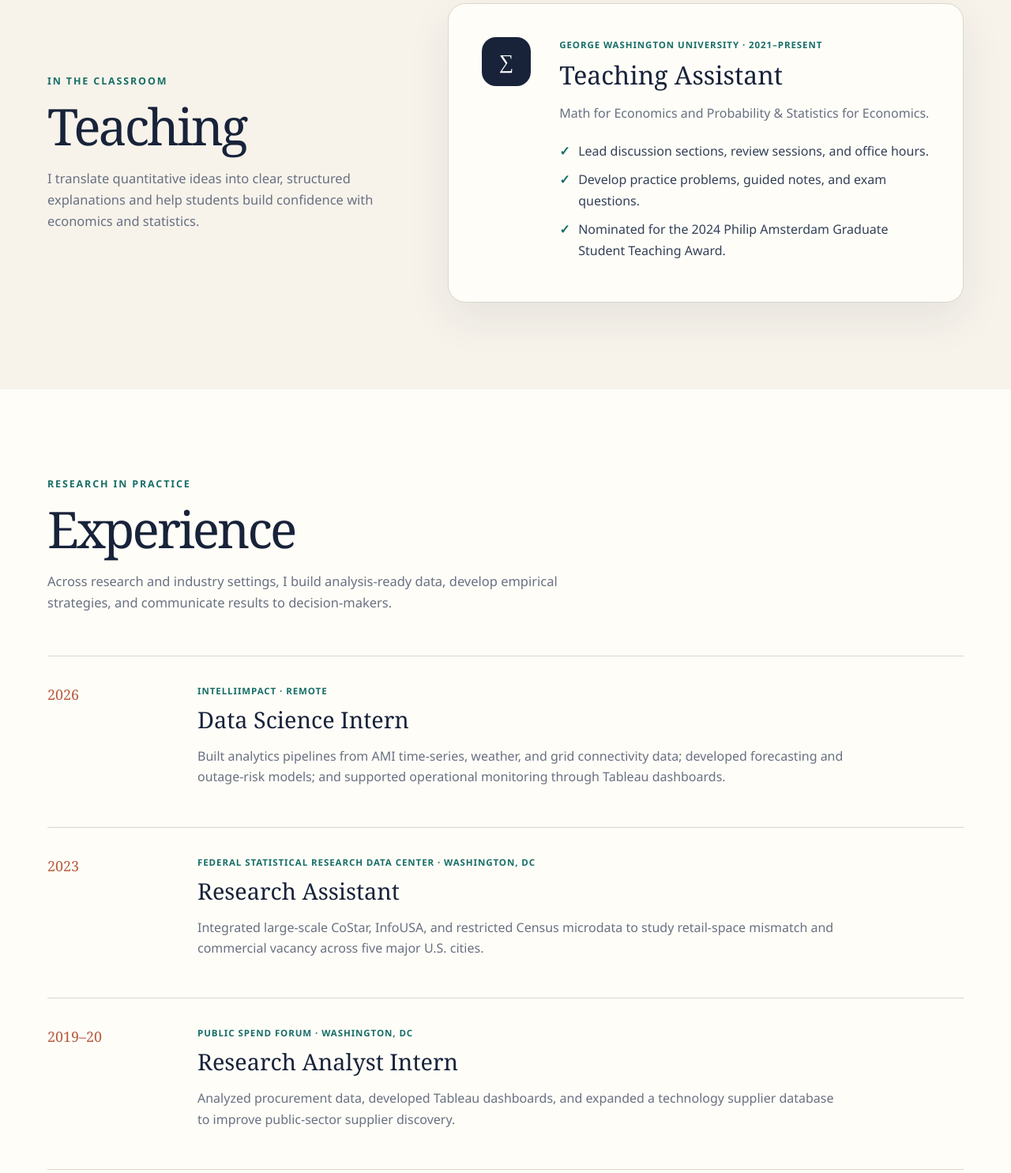
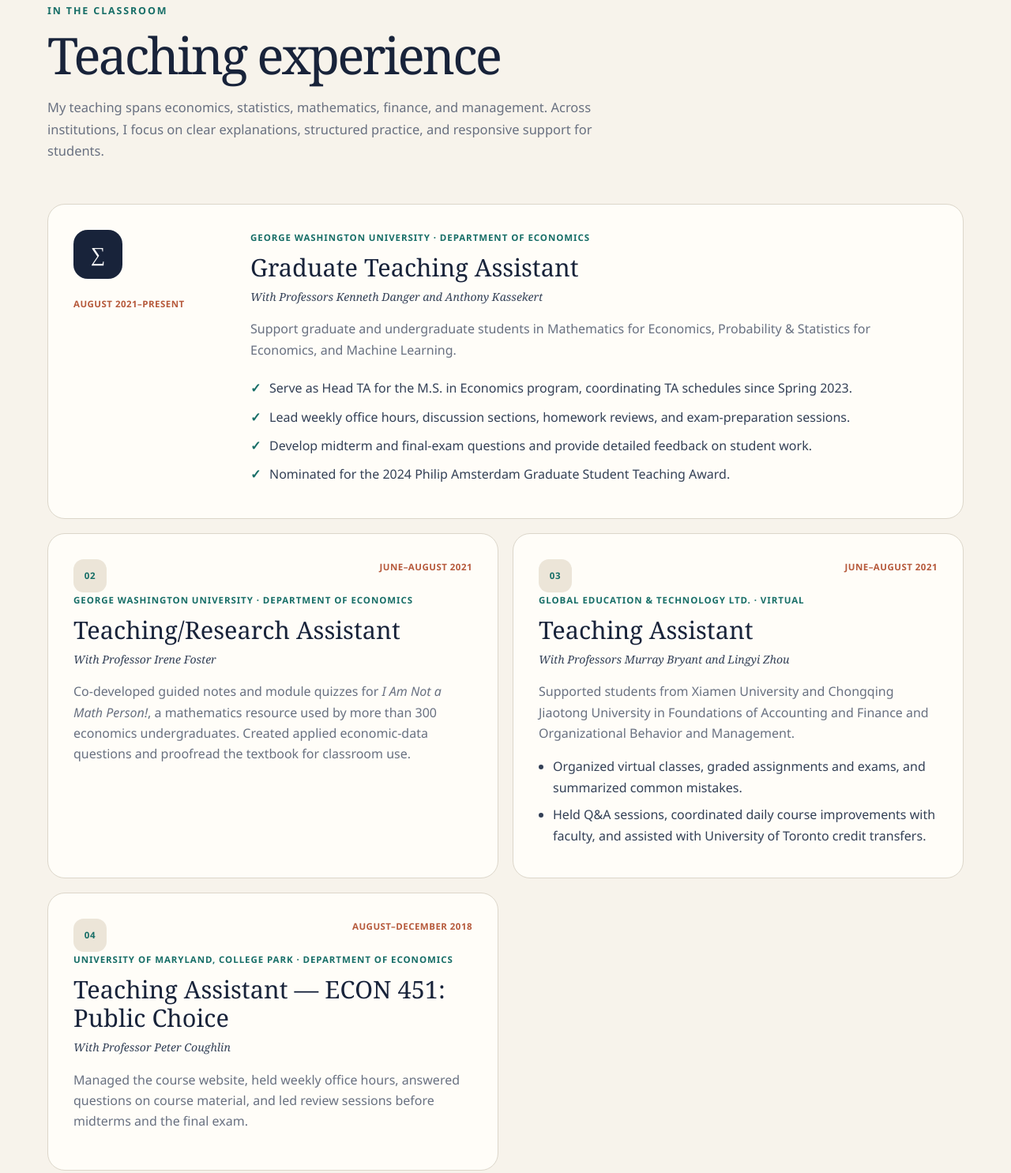
Before and after one commit to DonghaoWu-yes/DonghaoWu-yes.github.io, a plain HTML site: page index.html in a window 1280 px wide. Shown: the part 2331-3816 px from the top of the page at 79% size. Drawn offline with Linux system fonts and the light colour scheme.

Commit message:
Expand teaching experience

```diff
--- a/index.html
+++ b/index.html
@@ -139,24 +139,75 @@
     </section>
 
     <section class="section section-tinted" id="teaching" aria-labelledby="teaching-title">
-      <div class="section-shell teaching-layout">
+      <div class="section-shell">
         <div class="section-heading reveal">
           <p class="eyebrow">In the classroom</p>
-          <h2 id="teaching-title">Teaching</h2>
-          <p>I translate quantitative ideas into clear, structured explanations and help students build confidence with economics and statistics.</p>
+          <h2 id="teaching-title">Teaching experience</h2>
+          <p>My teaching spans economics, statistics, mathematics, finance, and management. Across institutions, I focus on clear explanations, structured practice, and responsive support for students.</p>
         </div>
-        <div class="teaching-card reveal">
-          <div class="teaching-icon" aria-hidden="true">∑</div>
-          <div>
-            <p class="role-meta">George Washington University · 2021–Present</p>
-            <h3>Teaching Assistant</h3>
-            <p>Math for Economics and Probability &amp; Statistics for Economics.</p>
-            <ul class="check-list">
-              <li>Lead discussion sections, review sessions, and office hours.</li>
-              <li>Develop practice problems, guided notes, and exam questions.</li>
-              <li>Nominated for the 2024 Philip Amsterdam Graduate Student Teaching Award.</li>
-            </ul>
-          </div>
+
+        <div class="teaching-list">
+          <article class="teaching-entry teaching-entry-featured reveal">
+            <div class="teaching-entry-header">
+              <div class="teaching-icon" aria-hidden="true">∑</div>
+              <p class="teaching-date">August 2021–Present</p>
+            </div>
+            <div class="teaching-entry-body">
+              <p class="role-meta">George Washington University · Department of Economics</p>
+              <h3>Graduate Teaching Assistant</h3>
+              <p class="teaching-with">With Professors Kenneth Danger and Anthony Kassekert</p>
+              <p>Support graduate and undergraduate students in Mathematics for Economics, Probability &amp; Statistics for Economics, and Machine Learning.</p>
+              <ul class="check-list">
+                <li>Serve as Head TA for the M.S. in Economics program, coordinating TA schedules since Spring 2023.</li>
+                <li>Lead weekly office hours, discussion sections, homework reviews, and exam-preparation sessions.</li>
+                <li>Develop midterm and final-exam questions and provide detailed feedback on student work.</li>
+                <li>Nominated for the 2024 Philip Amsterdam Graduate Student Teaching Award.</li>
+              </ul>
+            </div>
+          </article>
+
+          <article class="teaching-entry reveal">
+            <div class="teaching-entry-header">
+              <div class="teaching-index" aria-hidden="true">02</div>
+              <p class="teaching-date">June–August 2021</p>
+            </div>
+            <div class="teaching-entry-body">
+              <p class="role-meta">George Washington University · Department of Economics</p>
+              <h3>Teaching/Research Assistant</h3>
+              <p class="teaching-with">With Professor Irene Foster</p>
+              <p>Co-developed guided notes and module quizzes for <em>I Am Not a Math Person!</em>, a mathematics resource used by more than 300 economics undergraduates. Created applied economic-data questions and proofread the textbook for classroom use.</p>
+            </div>
+          </article>
+
+          <article class="teaching-entry reveal">
+            <div class="teaching-entry-header">
+              <div class="teaching-index" aria-hidden="true">03</div>
+              <p class="teaching-date">June–August 2021</p>
+            </div>
+            <div class="teaching-entry-body">
+              <p class="role-meta">Global Education &amp; Technology Ltd. · Virtual</p>
+              <h3>Teaching Assistant</h3>
+              <p class="teaching-with">With Professors Murray Bryant and Lingyi Zhou</p>
+              <p>Supported students from Xiamen University and Chongqing Jiaotong University in Foundations of Accounting and Finance and Organizational Behavior and Management.</p>
+              <ul class="compact-list">
+                <li>Organized virtual classes, graded assignments and exams, and summarized common mistakes.</li>
+                <li>Held Q&amp;A sessions, coordinated daily course improvements with faculty, and assisted with University of Toronto credit transfers.</li>
+              </ul>
+            </div>
+          </article>
+
+          <article class="teaching-entry reveal">
+            <div class="teaching-entry-header">
+              <div class="teaching-index" aria-hidden="true">04</div>
+              <p class="teaching-date">August–December 2018</p>
+            </div>
+            <div class="teaching-entry-body">
+              <p class="role-meta">University of Maryland, College Park · Department of Economics</p>
+              <h3>Teaching Assistant — ECON 451: Public Choice</h3>
+              <p class="teaching-with">With Professor Peter Coughlin</p>
+              <p>Managed the course website, held weekly office hours, answered questions on course material, and led review sessions before midterms and the final exam.</p>
+            </div>
+          </article>
         </div>
       </div>
     </section>
--- a/styles.css
+++ b/styles.css
@@ -297,7 +297,7 @@
 .paper-number { padding-top: 4px; color: var(--rust); font-size: .73rem; font-weight: 900; letter-spacing: .1em; }
 .paper-content { display: flex; flex-direction: column; }
 .paper-kicker, .role-meta { margin: 0 0 10px; color: var(--teal); font-size: .72rem; font-weight: 800; letter-spacing: .08em; text-transform: uppercase; }
-.paper-content h3, .timeline-body h3, .teaching-card h3, .degree h3, .skill-card h3 {
+.paper-content h3, .timeline-body h3, .teaching-entry h3, .degree h3, .skill-card h3 {
   margin: 0;
   font-family: var(--serif);
   font-weight: 500;
@@ -312,15 +312,30 @@
 details p { margin-bottom: 0; color: var(--muted); font-size: .86rem; }
 
 .section-tinted { background: var(--cream); }
-.teaching-layout { display: grid; grid-template-columns: .8fr 1.2fr; gap: 72px; align-items: center; }
-.teaching-layout .section-heading { margin: 0; }
-.teaching-card { padding: 42px; display: grid; grid-template-columns: 70px 1fr; gap: 28px; border: 1px solid var(--line); border-radius: var(--radius); background: var(--paper); box-shadow: 0 20px 55px rgba(24,35,58,.08); }
+.teaching-list { display: grid; grid-template-columns: repeat(2, minmax(0, 1fr)); gap: 18px; }
+.teaching-entry {
+  padding: 32px;
+  border: 1px solid var(--line);
+  border-radius: var(--radius);
+  background: var(--paper);
+  transition: transform .25s ease, box-shadow .25s ease, border-color .25s ease;
+}
+.teaching-entry:hover { transform: translateY(-4px); border-color: rgba(23,110,103,.38); box-shadow: 0 20px 55px rgba(24,35,58,.08); }
+.teaching-entry-featured { grid-column: 1 / -1; display: grid; grid-template-columns: 190px 1fr; gap: 34px; }
+.teaching-entry-header { display: flex; align-items: flex-start; justify-content: space-between; gap: 18px; }
+.teaching-entry-featured .teaching-entry-header { display: block; }
 .teaching-icon { display: grid; place-items: center; width: 62px; height: 62px; border-radius: 18px; background: var(--ink); color: white; font-family: var(--serif); font-size: 1.6rem; }
-.teaching-card h3 { font-size: 2rem; }
-.teaching-card > div > p:not(.role-meta) { color: var(--muted); }
+.teaching-index { display: grid; place-items: center; width: 42px; height: 42px; flex: 0 0 42px; border-radius: 13px; background: var(--cream-deep); color: var(--teal); font-size: .72rem; font-weight: 900; letter-spacing: .06em; }
+.teaching-date { margin: 0; color: var(--rust); font-size: .72rem; font-weight: 800; letter-spacing: .04em; text-transform: uppercase; }
+.teaching-entry-featured .teaching-date { margin-top: 22px; }
+.teaching-entry h3 { font-size: clamp(1.55rem, 2.4vw, 2rem); }
+.teaching-entry-body > p:not(.role-meta):not(.teaching-with) { color: var(--muted); }
+.teaching-with { margin: 8px 0 16px; color: var(--ink-soft); font-family: var(--serif); font-size: .88rem; font-style: italic; }
 .check-list { margin: 22px 0 0; padding: 0; list-style: none; }
 .check-list li { position: relative; padding-left: 24px; margin: 10px 0; color: var(--ink-soft); }
 .check-list li::before { content: "✓"; position: absolute; left: 0; color: var(--teal); font-weight: 900; }
+.compact-list { margin: 16px 0 0; padding-left: 18px; color: var(--ink-soft); }
+.compact-list li { margin: 8px 0; }
 
 .timeline { border-top: 1px solid var(--line); }
 .timeline-item { display: grid; grid-template-columns: 150px 1fr; gap: 40px; padding: 34px 0; border-bottom: 1px solid var(--line); }
@@ -362,7 +377,7 @@
   .hero { grid-template-columns: 1fr; padding-top: 72px; }
   .hero-copy { max-width: 800px; }
   .portrait-map { width: min(680px, 100%); margin-inline: auto; }
-  .teaching-layout { grid-template-columns: 1fr; gap: 42px; }
+  .teaching-entry-featured { grid-template-columns: 150px 1fr; }
   .skill-grid { grid-template-columns: repeat(2, 1fr); }
 }
 
@@ -424,7 +439,9 @@
   .map-hint { bottom: 34px; }
   .paper-card { min-height: 0; padding: 24px; grid-template-columns: 1fr; }
   .paper-number { padding: 0; }
-  .teaching-card { padding: 28px; grid-template-columns: 1fr; }
+  .teaching-list { grid-template-columns: 1fr; }
+  .teaching-entry-featured { grid-column: auto; grid-template-columns: 1fr; }
+  .teaching-entry { padding: 26px; }
   .timeline-item { grid-template-columns: 1fr; gap: 8px; }
   .skill-grid { grid-template-columns: 1fr; }
   .skill-card { min-height: 220px; }
```
